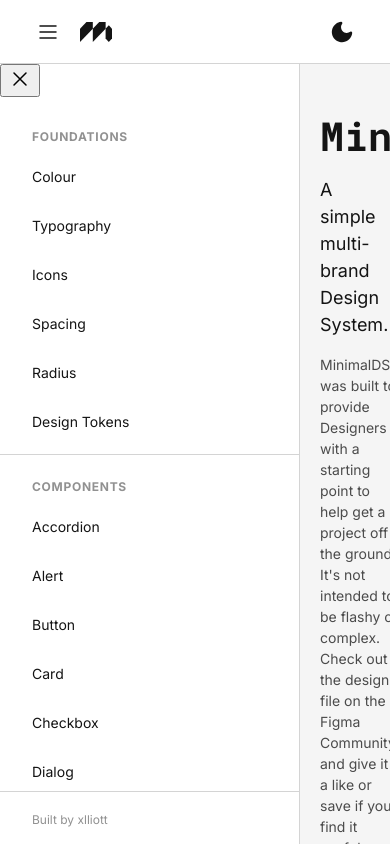
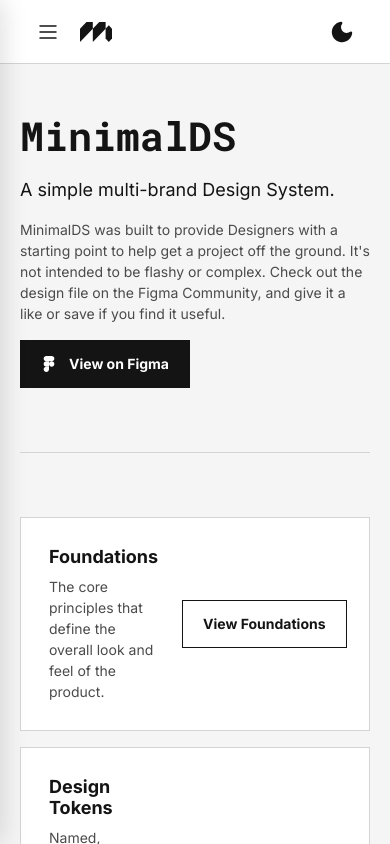
Before and after one commit to xlliott/minimalds, a React (Vite) app: page / in a window 390 px wide. Built offline with nearby package versions, Linux system fonts and the light colour scheme.

Commit message:
Update Sidebar.css

```diff
--- a/src/components/Sidebar/Sidebar.css
+++ b/src/components/Sidebar/Sidebar.css
@@ -97,3 +97,56 @@
 .mds-sidebar__built-by:hover {
   color: var(--color-text-subtle);
 }
+
+/* --- Mobile header (close button) --- */
+
+.mds-sidebar__mobile-header {
+  display: none;
+}
+
+/* --- Mobile overlay --- */
+
+@media (max-width: 768px) {
+  .mds-sidebar {
+    position:   fixed;
+    top:        0;
+    left:       0;
+    height:     100vh;
+    z-index:    30;
+    transform:  translateX(-100%);
+    transition: transform 0.25s ease;
+    box-shadow: 4px 0 24px rgba(0, 0, 0, 0.12);
+  }
+
+  .mds-sidebar--open {
+    transform: translateX(0);
+  }
+
+  .mds-sidebar__mobile-header {
+    display:         flex;
+    align-items:     center;
+    justify-content: flex-end;
+    height:          64px;
+    padding:         0 var(--space-layout-lg);
+    flex-shrink:     0;
+    border-bottom:   var(--border-default) solid var(--color-border-default);
+  }
+
+  .mds-sidebar__close {
+    display:         flex;
+    align-items:     center;
+    justify-content: center;
+    width:           32px;
+    height:          32px;
+    background:      transparent;
+    border:          none;
+    cursor:          pointer;
+    color:           var(--color-icon-default);
+    padding:         0;
+  }
+
+  .mds-sidebar__close:focus-visible {
+    outline:        var(--border-strong) solid var(--color-border-focus);
+    outline-offset: 2px;
+  }
+}
```
